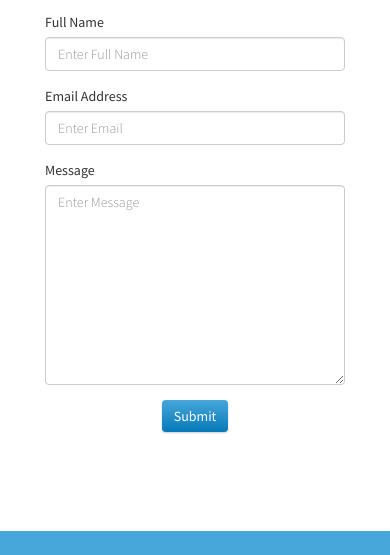
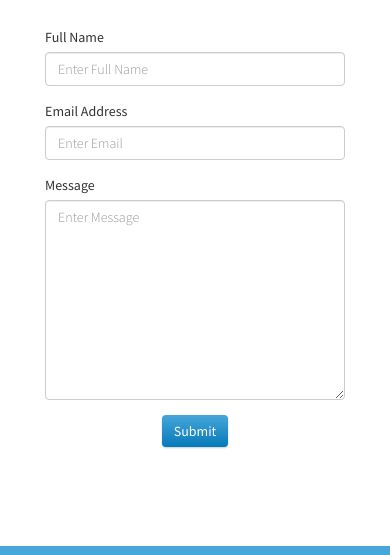
Before and after one commit to phil0sopher/bluejayoct2016.github.io, a plain HTML site: page contact.html in a window 390 px wide. Shown: the part 309-864 px from the top of the page. Drawn offline with nearby package versions, Linux system fonts and the light colour scheme; a web font is replaced by a local one.

Commit message:
10/8/2016(commit12)
changed the contact form's margin and padding to see if the hamburger
menu will work on tablet and mobile

```diff
--- a/contact.html
+++ b/contact.html
@@ -57,8 +57,8 @@
       </div>
     </div>
 
-        <div class="section">
-            <div class="container space-before padding">
+        <div class="section" id="contact_topcanvas">
+            <div class="container padding">
                 <div class="row">
                     <div class="col-md-12 text-center">
                         <h1 class="text-muted space-before xxlg semibold">Contact Us</h1>
--- a/custom.css
+++ b/custom.css
@@ -784,6 +784,10 @@ contact page
 
 #messageinput {
     height: 200px;
+}
+#contact_topcanvas {
+	padding-top: 0;
+	margin-top: 80px;
 }
 /*********************************************
 
```
